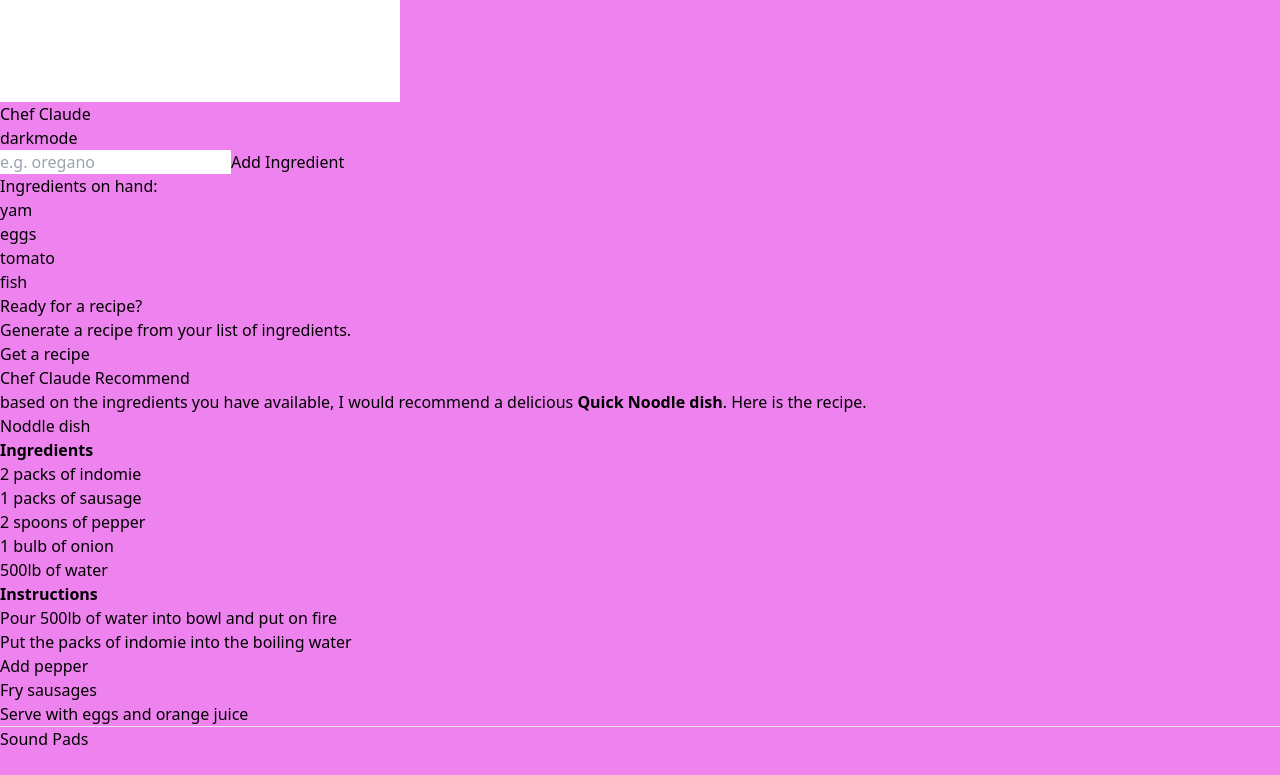
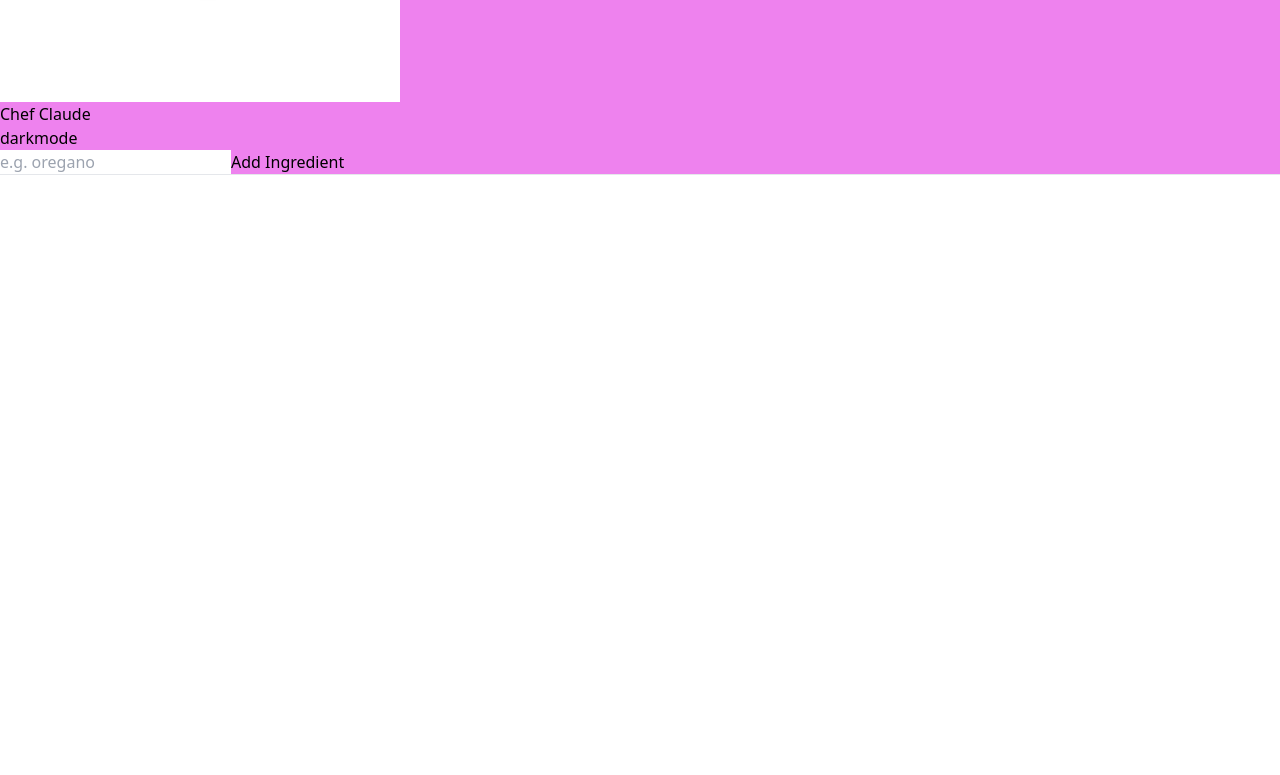
Before and after one commit to wick-007/React, a React (Vite) app in the folder React-tut/: page / in a window 1280 px wide. Shown: the part 298-1073 px from the top of the page. After the commit the page ends 800 px from the top, so only its background shows below. Built offline with nearby package versions, Linux system fonts and the light colour scheme.

Commit message:
sent sections of Main into different components

```diff
--- a/React-tut/src/App.jsx
+++ b/React-tut/src/App.jsx
@@ -10,7 +10,7 @@ import { TravelHeader } from "./components/TravelPage/TravelHeader";
 import { useState } from "react";
 import Header from "./components/Chef-Claude/header";
 import Main from "./components/Chef-Claude/Main";
-import SoundPad from "./components/Chef-Claude/Soundpads";
+// import SoundPad from "./components/Chef-Claude/Soundpads";
 // import { Jokes } from "./components/Jokes/Jokes";
 
 
@@ -19,7 +19,7 @@ import SoundPad from "./components/Chef-Claude/Soundpads";
 
 function App(props) {
 
- // eslint-disable-next-line react/prop-types
+
  let [darkmode,setDarkmode]=useState(props.darkmode)
 
  const background = darkmode ? "#EE82EE":"#FFA500";
@@ -40,7 +40,7 @@ function App(props) {
       <Header darkClick={darkClick}/>
       <Main/>
       <hr/>
-      <SoundPad/>
+      {/* <SoundPad/> */}
       {/* <div className="flex m-5">
       {jokeElements}
       </div> */}
--- /dev/null
+++ b/React-tut/src/components/Chef-Claude/ChefClaude-Recipe.jsx
@@ -0,0 +1,27 @@
+export default function Recipe(){
+    return(
+        <div>
+             <section className="m-4 p-1">
+                <h2 className="text-2xl">Chef Claude Recommend</h2>
+                <p>based on the ingredients you have available, I would recommend a delicious <strong> Quick Noodle dish</strong>. Here is the recipe.</p>
+                <h3 className="text-2xl">Noddle dish</h3>
+                <strong className="">Ingredients</strong>
+                <ul className="mb-2">
+                    <li> 2 packs of indomie </li>
+                    <li> 1 packs of sausage </li>
+                    <li> 2 spoons of pepper </li>
+                    <li> 1 bulb of onion </li>
+                    <li> 500lb of water </li>
+                </ul>
+                <strong>Instructions</strong>
+                <ol className="m-1 list-decimal">
+                    <li> Pour 500lb of water into bowl and put on fire</li>
+                    <li> Put the packs of indomie into the boiling water</li>
+                    <li> Add pepper</li>
+                    <li> Fry sausages</li>
+                    <li> Serve with eggs and orange juice</li>
+                </ol>
+            </section>
+        </div>
+    )
+}
--- /dev/null
+++ b/React-tut/src/components/Chef-Claude/Ingredients-List.jsx
@@ -0,0 +1,28 @@
+export default function IngredientList(props){
+    return(
+        <div>
+            {props.ingredients.length > 0 ? (
+        <div>
+          <div className="border-2 m-2 p-4">
+            <h1 className="text-3xl font-semibold">Ingredients on hand:</h1>
+            <ul className="list-disc ml-5">{props.newIngredients}</ul>
+          </div>
+        </div>
+      ) : null}
+
+      {props.ingredients.length > 3 ? (
+        <div>
+          <div className="border-2 bg-gray-200 p-2 m-4 rounded-lg ">
+            <h2 className="text-2xl font-medium m-2">Ready for a recipe?</h2>
+            <p className="p-2 m-1">
+              Generate a recipe from your list of ingredients.
+            </p>
+            <button onClick={props.click} className="bg-orange-400 border-2 solid border-orange-600 text-white p-1 rounded-lg m-2">
+              Get a recipe
+            </button>
+          </div>
+        </div>
+      ) : null}
+        </div>
+    )
+}
--- a/React-tut/src/components/Chef-Claude/Main.jsx
+++ b/React-tut/src/components/Chef-Claude/Main.jsx
@@ -1,10 +1,13 @@
 import { useState } from "react";
+import Recipe from "./ChefClaude-Recipe";
+import IngredientList from "./Ingredients-List";
+
 
 export default function Main() {
   // let [isGoingOut,setisGoingOut] = useState(true);
   //   let [IsImportant, setIsImportant] = useState("Add Ingredient");
-  const [recipeShown,setrecipeShown] = useState(false)
-  const [ingredients, setingredients] = useState(["yam","eggs","tomato","fish"]);
+  const [recipeShown,setrecipeShown] = useState(true)
+  const [ingredients, setingredients] = useState([]);
   const newIngredients = ingredients.map((ingredient,index) => {
     return <li key={index}> {ingredient}</li>;
   });
@@ -47,50 +50,8 @@ export default function Main() {
           Add Ingredient
         </button>
       </form>
-
-      {ingredients.length > 0 ? (
-        <div>
-          <div className="border-2 m-2 p-4">
-            <h1 className="text-3xl font-semibold">Ingredients on hand:</h1>
-            <ul className="list-disc ml-5">{newIngredients}</ul>
-          </div>
-        </div>
-      ) : null}
-
-      {ingredients.length > 3 ? (
-        <div>
-          <div className="border-2 bg-gray-200 p-2 m-4 rounded-lg ">
-            <h2 className="text-2xl font-medium m-2">Ready for a recipe?</h2>
-            <p className="p-2 m-1">
-              Generate a recipe from your list of ingredients.
-            </p>
-            <button onClick={recipeClick} className="bg-orange-400 border-2 solid border-orange-600 text-white p-1 rounded-lg m-2">
-              Get a recipe
-            </button>
-          </div>
-        </div>
-      ) : null}
-        {recipeShown ? null : <section className="m-4 p-1">
-            <h2 className="text-2xl">Chef Claude Recommend</h2>
-            <p>based on the ingredients you have available, I would recommend a delicious <strong> Quick Noodle dish</strong>. Here is the recipe.</p>
-            <h3 className="text-2xl">Noddle dish</h3>
-            <strong className="">Ingredients</strong>
-            <ul className="mb-2">
-                <li> 2 packs of indomie </li>
-                <li> 1 packs of sausage </li>
-                <li> 2 spoons of pepper </li>
-                <li> 1 bulb of onion </li>
-                <li> 500lb of water </li>
-            </ul>
-            <strong>Instructions</strong>
-            <ol className="m-1 list-decimal">
-                <li> Pour 500lb of water into bowl and put on fire</li>
-                <li> Put the packs of indomie into the boiling water</li>
-                <li> Add pepper</li>
-                <li> Fry sausages</li>
-                <li> Serve with eggs and orange juice</li>
-            </ol>
-        </section>}
+        <IngredientList ingredients={ingredients} newIngredients={newIngredients} click={recipeClick}/>
+        {recipeShown ? null : <Recipe/>}
     </div>
   );
 }
--- a/React-tut/src/components/Chef-Claude/Soundpads.jsx
+++ b/React-tut/src/components/Chef-Claude/Soundpads.jsx
@@ -6,6 +6,7 @@ import Pad from "./Pad"
 
 
 export default function SoundPad(){
+    // eslint-disable-next-line no-unused-vars
     let [pads,setPads] = useState(soundpad)
 
 
```
